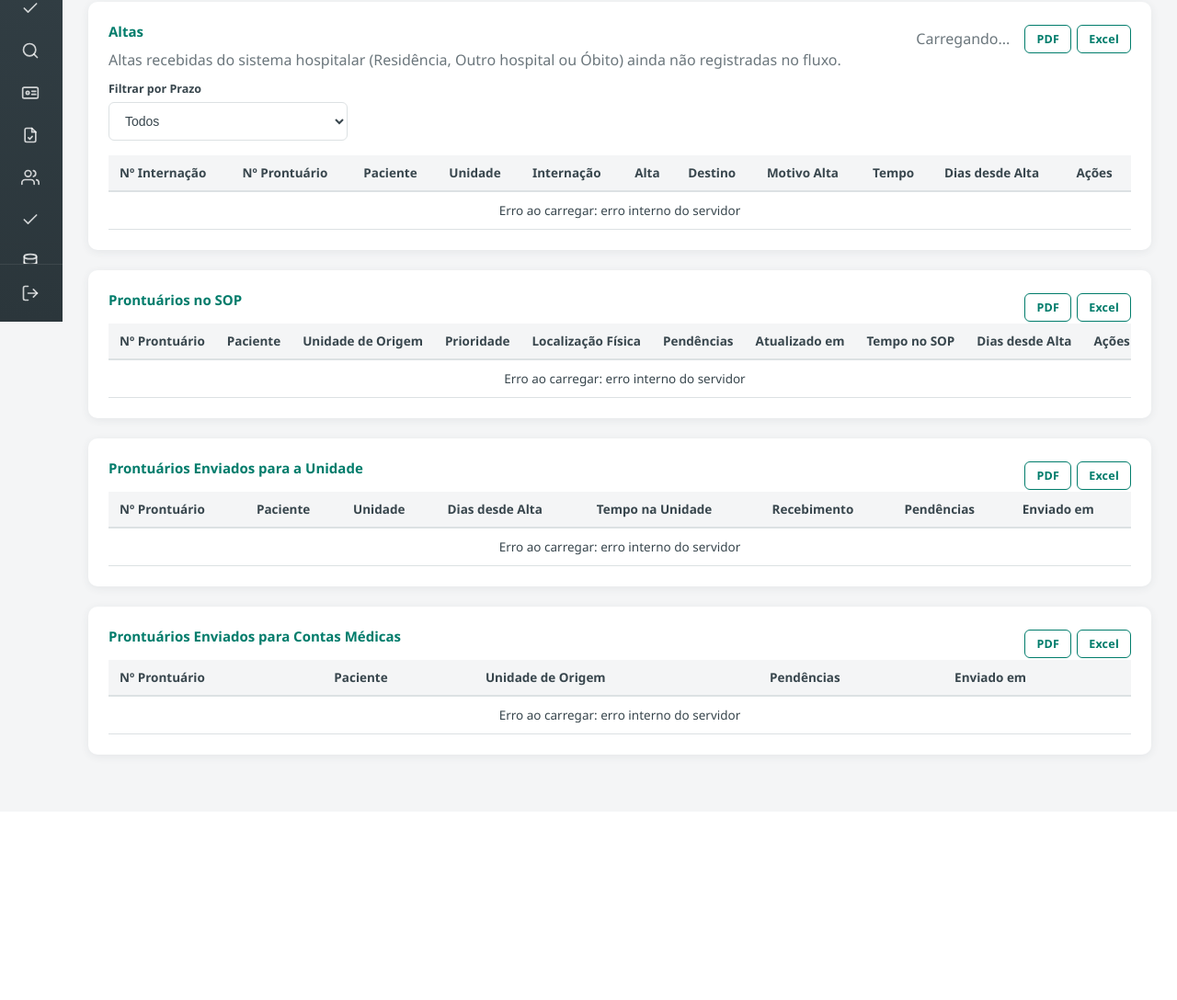
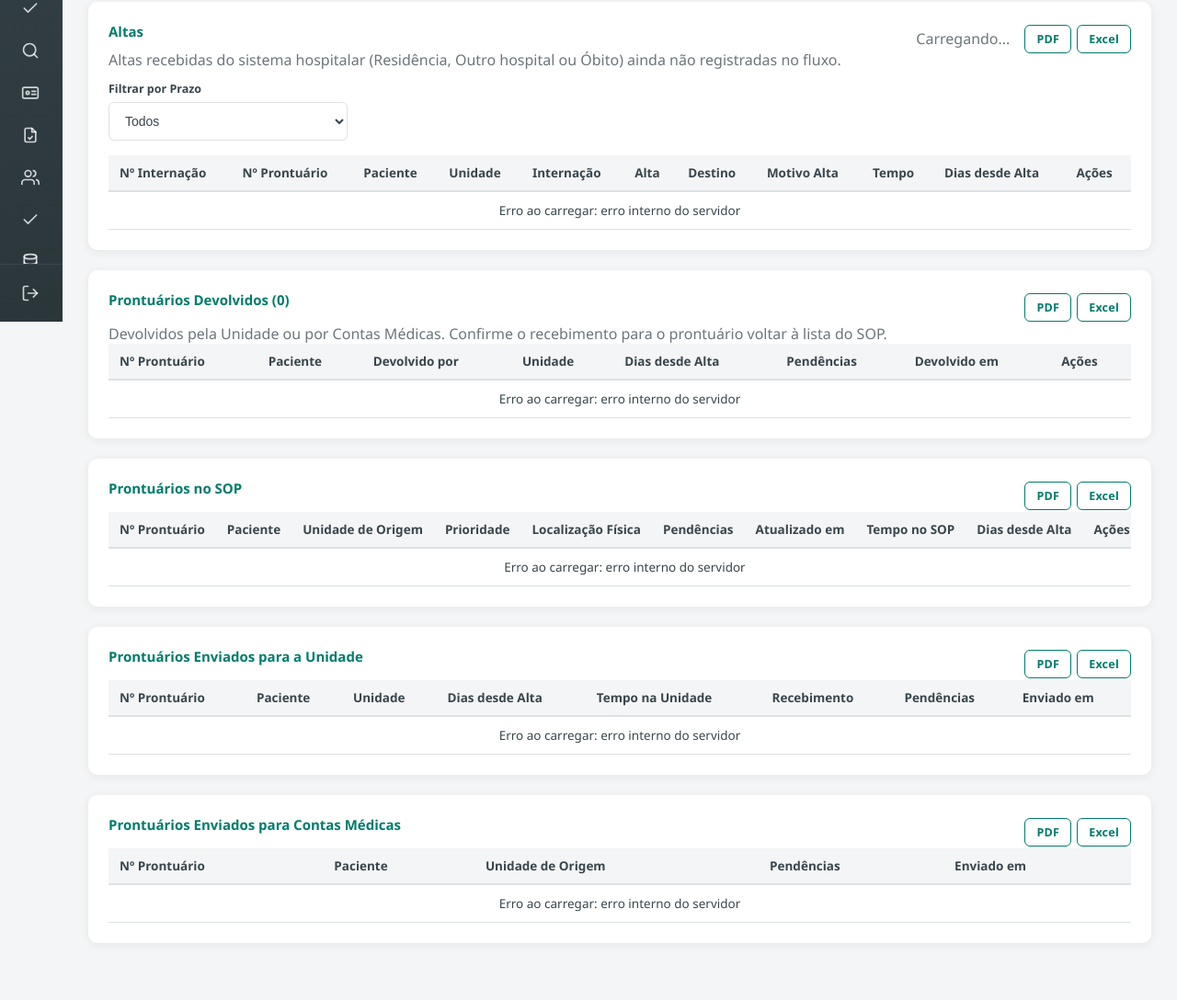
Before and after one commit to willerdantas/sop, a Flask app: page /sop in a window 1280 px wide. Shown: the part 450-1538 px from the top of the page at 92% size. Before the commit the page ends 1279 px from the top, so only its background shows below. Run offline with Flask 3, Linux system fonts and the light colour scheme; the visitor is signed in with stand-in values (Sample User, id 1); parts of the project's set-up code (start-up, migrations or seed data) failed here and were passed over; some libraries are stand-ins or nearby versions.

Commit message:
remivida obrigatoriedade de profissional na pendencia, adicionado sinalização de prontuário com 0 dias, confirmação de recepção de prontuário devolvido e ajuste para data no formato dd/mm/aa

```diff
--- a/app.py
+++ b/app.py
@@ -121,6 +121,57 @@ UNIDADES_PERMITIDAS = (
 )
 
 
+def data_br(valor):
+    """Data no padrao brasileiro: dd/mm/aa para datas e dd/mm/aa hh:mm para
+    data e hora (filtro "data_br" dos templates)."""
+    if valor in (None, ""):
+        return "-"
+    if isinstance(valor, str):
+        texto_data = valor.strip()
+        try:
+            if "T" in texto_data or " " in texto_data:
+                valor = datetime.fromisoformat(texto_data)
+            else:
+                valor = date.fromisoformat(texto_data)
+        except ValueError:
+            return texto_data
+    if isinstance(valor, datetime):
+        return valor.strftime("%d/%m/%y %H:%M")
+    if isinstance(valor, date):
+        return valor.strftime("%d/%m/%y")
+    return str(valor)
+
+
+def primeiras_entradas_internacao(isns_internacao_leito):
+    """{isn_internacao_leito: data do primeiro leito da internacao}. A data
+    gravada no prontuario e a do ultimo leito; o tempo total de internacao
+    conta desde o primeiro. Uma consulta em lote ao sistema hospitalar."""
+    isns = sorted({int(i) for i in isns_internacao_leito if i})
+    if not isns:
+        return {}
+    rows = db.query_integra(
+        """SELECT ref.isn_internacao_leito, MIN(il.dat_internacao) AS primeira_entrada
+           FROM t_internacao_leito ref
+           JOIN t_internacao_leito il ON il.isn_internacao = ref.isn_internacao
+           WHERE ref.isn_internacao_leito = ANY(%s)
+           GROUP BY ref.isn_internacao_leito""",
+        (isns,)
+    )
+    return {int(r["isn_internacao_leito"]): r["primeira_entrada"] for r in rows}
+
+
+def anexar_internacao_total(linhas):
+    """Preenche 'internacao_total_dias' (alta - primeiro leito) nos
+    prontuarios. 0 = internacao de menos de um dia (etiqueta "24h")."""
+    primeiras = primeiras_entradas_internacao(r.get("integra_isn_internacao_leito") for r in linhas)
+    for r in linhas:
+        isn = r.get("integra_isn_internacao_leito")
+        entrada = (primeiras.get(int(isn)) if isn else None) or r.get("data_internacao")
+        alta = r.get("data_alta")
+        r["internacao_total_dias"] = (alta - entrada).days if (alta and entrada) else None
+    return linhas
+
+
 def create_app():
     app = Flask(__name__)
     app.config.from_object(Config)
@@ -135,6 +186,7 @@ def create_app():
     # register_routes para o bloqueio rodar antes do controle por perfil.
     configuracao_inicial.init_app(app, ao_conectar=_seed_admin)
 
+    app.add_template_filter(data_br, "data_br")
     register_routes(app)
     return app
 
@@ -504,6 +556,8 @@ def listar_altas_pendentes():
                SELECT DISTINCT ON (il.isn_internacao)
                       il.isn_internacao_leito, il.isn_internacao, il.isn_clinica,
                       il.dat_internacao, il.dat_alta, il.hor_alta,
+                      (SELECT MIN(il2.dat_internacao) FROM t_internacao_leito il2
+                         WHERE il2.isn_internacao = il.isn_internacao) AS primeira_entrada,
                       il.isn_destino, d.dsc_destino, ma.dsc_motivo_alta,
                       c.dsc_clinica AS unidade_nome,
                       p.num_prontuario, p.dsc_nome AS paciente_nome
@@ -554,6 +608,9 @@ def listar_altas_pendentes():
             "isn_clinica": int(a["isn_clinica"]) if a["isn_clinica"] is not None else None,
             "unidade_nome": a["unidade_nome"],
             "dat_internacao": a["dat_internacao"],
+            "internacao_total_dias": ((a["dat_alta"] - (a["primeira_entrada"] or a["dat_internacao"])).days
+                                      if a["dat_alta"] and (a["primeira_entrada"] or a["dat_internacao"])
+                                      else None),
             "dat_alta": a["dat_alta"],
             "hor_alta": a["hor_alta"],
             "isn_destino": int(a["isn_destino"]) if a["isn_destino"] is not None else None,
@@ -677,6 +734,7 @@ ENDPOINT_PARA_PAGINAS = {
     "api_registrar_internacao": ("sop",),
     "api_mover_prontuario": ("sop", "unidade", "contas_medicas"),
     "api_unidades_envio_prontuario": ("sop",),
+    "api_confirmar_recebimento_sop": ("sop",),
     "api_confirmar_recebimento_prontuario": ("contas_medicas",),
     "api_editar_valores_faturamento": ("contas_medicas",),
     "api_registrar_analise_auditoria": ("contas_medicas",),
@@ -1055,6 +1113,7 @@ def register_routes(app):
             dsc_mae=dados_paciente["dsc_mae"], num_cpf=dados_paciente["num_cpf"],
             num_cns=dados_paciente["num_cns"], cids=cids,
             dias_enfermaria_calc=dias_enfermaria_calc, dias_uti_calc=dias_uti_calc,
+            internacao_24h=(anexar_internacao_total([dict(prontuario)])[0]["internacao_total_dias"] == 0),
             unidades_pendencia=unidades_pendencia,
             min_data_ocorrencia=min_data_ocorrencia, max_data_ocorrencia=max_data_ocorrencia,
         )
@@ -1126,6 +1185,8 @@ def register_routes(app):
         nome = v.termo_busca(args.get("nome"))
         data_inicio = v.data_iso(args.get("data_inicio"), "data inicial")
         data_fim = v.data_iso(args.get("data_fim"), "data final")
+        # Devolvidos ao SOP aguardando confirmacao: "1" so eles, "0" sem eles.
+        aguardando_sop = args.get("aguardando_sop")
 
         sql = """
             SELECT p.*,
@@ -1152,6 +1213,9 @@ def register_routes(app):
         if status:
             sql += " AND p.status_atual = %s"
             params.append(status)
+        if aguardando_sop in ("0", "1"):
+            sql += " AND p.aguardando_recebimento_sop = %s"
+            params.append(aguardando_sop == "1")
         if busca:
             sql += " AND (p.numero_prontuario ILIKE %s OR p.paciente_nome ILIKE %s)"
             params += [f"%{busca}%", f"%{busca}%"]
@@ -1174,6 +1238,7 @@ def register_routes(app):
 
         rows = db.query(sql, params)
         anexar_unidade_nome(rows)
+        anexar_internacao_total(rows)
 
         agora = agora_local()
         for row in rows:
@@ -1234,6 +1299,8 @@ def register_routes(app):
             return jsonify({"erro": "perfil operador so pode enviar o prontuario para o SOP"}), 403
         if destino not in destinos_permitidos_usuario():
             return jsonify({"erro": "seu perfil nao pode enviar o prontuario para este destino"}), 403
+        if atual["status_atual"] == "sop" and atual.get("aguardando_recebimento_sop"):
+            return jsonify({"erro": "confirme o recebimento do prontuario devolvido antes de movimenta-lo"}), 409
 
         # Regra de negocio: so pode ir para "contas_medicas" ou alem quando nao
         # houver pendencia cadastrada, ou todas estiverem confirmadas pelo SOP
@@ -1273,6 +1340,15 @@ def register_routes(app):
                 "UPDATE prontuarios SET status_atual = %s, unidade_id = %s, recebido_unidade_em = NULL WHERE id = %s",
                 (destino, unidade_envio, prontuario_id)
             )
+        elif destino == "sop" and atual["status_atual"] in ("unidade", "contas_medicas"):
+            # Devolvido ao SOP pela Unidade ou por Contas Medicas: fica em
+            # "Prontuarios Devolvidos" ate o SOP confirmar o recebimento.
+            db.execute(
+                """UPDATE prontuarios SET status_atual = %s, aguardando_recebimento_sop = TRUE,
+                       devolvido_sop_por = %s, recebido_sop_em = NULL, recebido_sop_usuario_id = NULL
+                   WHERE id = %s""",
+                (destino, atual["status_atual"], prontuario_id)
+            )
         else:
             db.execute(
                 "UPDATE prontuarios SET status_atual = %s WHERE id = %s",
@@ -1361,6 +1437,25 @@ def register_routes(app):
         db.execute(
             "UPDATE prontuarios SET recebido_unidade_em = NOW() WHERE id = %s",
             (prontuario_id,)
+        )
+        atualizado = db.query("SELECT * FROM prontuarios WHERE id = %s", (prontuario_id,), fetchone=True)
+        return jsonify(atualizado)
+
+    @app.route("/api/prontuarios/<int:prontuario_id>/confirmar-recebimento-sop", methods=["POST"])
+    @login_required
+    def api_confirmar_recebimento_sop(prontuario_id):
+        """SOP confirma que recebeu um prontuario devolvido pela Unidade ou por
+        Contas Medicas; a partir dai ele volta a lista "Prontuarios no SOP"."""
+        atual, erro = obter_prontuario_autorizado(prontuario_id)
+        if erro:
+            return erro
+        if atual["status_atual"] != "sop" or not atual.get("aguardando_recebimento_sop"):
+            return jsonify({"erro": "prontuario nao esta aguardando recebimento no SOP"}), 409
+        db.execute(
+            """UPDATE prontuarios SET aguardando_recebimento_sop = FALSE, recebido_sop_em = NOW(),
+                   recebido_sop_usuario_id = %s
+               WHERE id = %s""",
+            (session["usuario_id"], prontuario_id)
         )
         atualizado = db.query("SELECT * FROM prontuarios WHERE id = %s", (prontuario_id,), fetchone=True)
         return jsonify(atualizado)
@@ -1653,13 +1748,14 @@ def register_routes(app):
 
         if not prontuario_id or not descricao:
             return jsonify({"erro": "prontuario_id e descricao sao obrigatorios"}), 400
-        if not profissional or not unidade_id or not data_ocorrencia:
-            return jsonify({"erro": "profissional, unidade_id e data_ocorrencia sao obrigatorios"}), 400
+        if not unidade_id or not data_ocorrencia:
+            return jsonify({"erro": "unidade_id e data_ocorrencia sao obrigatorios"}), 400
         if tipo_pendencia_id and not db.query(
             "SELECT 1 FROM tipos_pendencia WHERE id = %s AND ativo = TRUE", (tipo_pendencia_id,), fetchone=True
         ):
             return jsonify({"erro": "tipo de pendencia invalido"}), 400
-        if not db.query_integra(
+        # Profissional e opcional; se informado, tem que existir no sistema hospitalar.
+        if profissional and not db.query_integra(
             "SELECT 1 FROM t_profissional WHERE TRIM(dsc_usuario) = %s LIMIT 1", (profissional,), fetchone=True
         ):
             return jsonify({"erro": "profissional nao encontrado no sistema hospitalar"}), 400
--- a/static/css/style.css
+++ b/static/css/style.css
@@ -677,6 +677,8 @@ table.tabela-padrao tbody tr:hover { background: #FAFBFB; }
 .badge-ok { background: rgba(15,150,136,0.14); color: var(--cor-teal-var); }
 .badge-critica { background: rgba(235,96,10,0.16); color: var(--cor-laranja); }
 .badge-media { background: rgba(243,161,51,0.18); color: #9a6115; }
+/* Internacao com tempo total de 0 dias */
+.badge-24h { background: #FFE600; color: #D00000; font-weight: 700; }
 .badge-baixa { background: rgba(83,183,217,0.16); color: var(--cor-azul-var); }
 
 .acoes-linha { display: flex; gap: 6px; flex-wrap: wrap; }
--- a/static/js/analise.js
+++ b/static/js/analise.js
@@ -19,8 +19,10 @@ document.addEventListener("DOMContentLoaded", () => {
 
   document.getElementById("form-nova-pendencia").addEventListener("submit", async (ev) => {
     ev.preventDefault();
-    if (!document.getElementById("input-profissional-selecionado").value) {
-      alert("Selecione um profissional cadastrado na lista de resultados.");
+    // Profissional e opcional, mas se algo foi digitado tem que ser escolhido na lista.
+    if (document.getElementById("input-busca-profissional").value.trim()
+        && !document.getElementById("input-profissional-selecionado").value) {
+      alert("Selecione o profissional na lista de resultados ou apague o campo.");
       return;
     }
     const form = ev.target;
--- a/static/js/analise_c_medicas.js
+++ b/static/js/analise_c_medicas.js
@@ -22,8 +22,10 @@ document.addEventListener("DOMContentLoaded", () => {
 
   document.getElementById("form-nova-pendencia").addEventListener("submit", async (ev) => {
     ev.preventDefault();
-    if (!document.getElementById("input-profissional-selecionado").value) {
-      alert("Selecione um profissional cadastrado na lista de resultados.");
+    // Profissional e opcional, mas se algo foi digitado tem que ser escolhido na lista.
+    if (document.getElementById("input-busca-profissional").value.trim()
+        && !document.getElementById("input-profissional-selecionado").value) {
+      alert("Selecione o profissional na lista de resultados ou apague o campo.");
       return;
     }
     const form = ev.target;
--- a/static/js/exportar.js
+++ b/static/js/exportar.js
@@ -48,7 +48,10 @@ function gerarPDF(cabecalhos, linhas, titulo, nomeArquivo) {
   doc.setFontSize(14);
   doc.text(titulo, 14, 15);
   doc.setFontSize(9);
-  doc.text(new Date().toLocaleString("pt-BR"), 14, 21);
+  const agora = new Date();
+  const dois = (n) => String(n).padStart(2, "0");
+  doc.text(`${dois(agora.getDate())}/${dois(agora.getMonth() + 1)}/${dois(agora.getFullYear() % 100)} `
+    + `${dois(agora.getHours())}:${dois(agora.getMinutes())}`, 14, 21);
   doc.autoTable({
     head: [cabecalhos],
     body: linhas,
--- a/static/js/main.js
+++ b/static/js/main.js
@@ -175,17 +175,33 @@ function formatarData(isoString) {
   // sem na verdade converter nada. Aqui forcamos a leitura de volta em UTC
   // para recuperar exatamente a hora local gravada no banco, sem aplicar o
   // fuso do navegador por cima (o que deslocaria a hora de novo).
-  return d.toLocaleString("pt-BR", {
-    day: "2-digit", month: "2-digit", year: "numeric",
-    hour: "2-digit", minute: "2-digit",
-    timeZone: "UTC",
-  });
+  if (isNaN(d)) return "-";
+  return `${formatarDataSimples(isoString)} ${String(d.getUTCHours()).padStart(2, "0")}:${String(d.getUTCMinutes()).padStart(2, "0")}`;
 }
 
+/** Data no padrao brasileiro dd/mm/aa (lida em UTC, ver formatarData). */
 function formatarDataSimples(dateString) {
   if (!dateString) return "-";
   const d = new Date(dateString);
-  return d.toLocaleDateString("pt-BR", { day: "2-digit", month: "2-digit", year: "numeric", timeZone: "UTC" });
+  if (isNaN(d)) return "-";
+  const dois = (n) => String(n).padStart(2, "0");
+  return `${dois(d.getUTCDate())}/${dois(d.getUTCMonth() + 1)}/${dois(d.getUTCFullYear() % 100)}`;
+}
+
+/** Hora hh:mm a partir de "14:30", "14:30:00" etc. */
+function formatarHora(hora) {
+  if (!hora) return "";
+  const partes = String(hora).trim().split(":");
+  if (partes.length < 2) return String(hora).trim();
+  return `${partes[0].padStart(2, "0")}:${partes[1].padStart(2, "0")}`;
+}
+
+/** Etiqueta "24h" (fundo amarelo, letra vermelha) para internacao com
+ * tempo total de 0 dias (entrada e alta no mesmo dia). */
+function etiqueta24h(diasInternacao) {
+  return diasInternacao === 0
+    ? ` <span class="badge badge-24h" title="Internação de menos de um dia">24h</span>`
+    : "";
 }
 
 /**
--- a/static/js/sop.js
+++ b/static/js/sop.js
@@ -10,6 +10,7 @@ let altasPaginaAtual = 1;
 document.addEventListener("DOMContentLoaded", () => {
   carregarSOP();
   carregarAltas(1);
+  carregarDevolvidos();
   carregarEnviadosUnidade();
   carregarEnviadosContas();
 
@@ -62,7 +63,7 @@ async function carregarSOP() {
   const dataInicio = document.getElementById("filtro-data-inicio").value;
   const dataFim = document.getElementById("filtro-data-fim").value;
 
-  const params = new URLSearchParams({ status: "sop" });
+  const params = new URLSearchParams({ status: "sop", aguardando_sop: "0" });
   if (nome) params.set("nome", nome);
   if (numero) params.set("numero", numero);
   if (dataInicio) params.set("data_inicio", dataInicio);
@@ -141,7 +142,7 @@ function renderizarTabela(lista) {
 
   tbody.innerHTML = lista.map((p) => `
     <tr>
-      <td><strong>${esc(p.numero_prontuario)}</strong></td>
+      <td><strong>${esc(p.numero_prontuario)}</strong>${etiqueta24h(p.internacao_total_dias)}</td>
       <td>${esc(p.paciente_nome)}</td>
       <td>${esc(p.unidade_nome || "-")}</td>
       <td>${p.prioridade === "urgente" ? '<span class="badge badge-pendencia">Urgente</span>' : "Normal"}</td>
@@ -214,7 +215,7 @@ async function buscarTodasAltasParaExportar() {
     a.paciente_nome,
     a.unidade_nome || "-",
     formatarDataSimples(a.dat_internacao),
-    `${formatarDataSimples(a.dat_alta)}${a.hor_alta ? " " + a.hor_alta : ""}`,
+    `${formatarDataSimples(a.dat_alta)}${a.hor_alta ? " " + formatarHora(a.hor_alta) : ""}`,
     a.dsc_destino || "-",
     a.dsc_motivo_alta || "-",
     formatarHorasTexto(a.horas_uteis_desde_alta),
@@ -269,11 +270,11 @@ async function carregarAltas(pagina) {
     tbody.innerHTML = lista.map((a) => `
       <tr>
         <td>${esc(a.isn_internacao)}</td>
-        <td>${a.num_prontuario ? esc(a.num_prontuario) : '<span class="texto-suave">não informado</span>'}</td>
+        <td>${a.num_prontuario ? esc(a.num_prontuario) : '<span class="texto-suave">não informado</span>'}${etiqueta24h(a.internacao_total_dias)}</td>
         <td>${esc(a.paciente_nome)}</td>
         <td>${esc(a.unidade_nome || "-")}</td>
         <td>${esc(formatarDataSimples(a.dat_internacao))}</td>
-        <td>${esc(formatarDataSimples(a.dat_alta))}${esc(a.hor_alta ? " " + a.hor_alta : "")}</td>
+        <td>${esc(formatarDataSimples(a.dat_alta))}${esc(a.hor_alta ? " " + formatarHora(a.hor_alta) : "")}</td>
         <td><span class="badge ${esc(DESTINO_BADGE_CLASSE[a.dsc_destino] || "badge-unidade")}">${esc(a.dsc_destino || "-")}</span></td>
         <td>${esc(a.dsc_motivo_alta || "-")}</td>
         <td>${formatarTimerHorasUteis(a.horas_uteis_desde_alta)}</td>
@@ -302,7 +303,7 @@ function abrirModalRegistrarAlta(isn) {
   document.getElementById("alta-paciente-nome").textContent = a.paciente_nome || "-";
   document.getElementById("alta-unidade-nome").textContent = a.unidade_nome || "-";
   document.getElementById("alta-data-internacao").textContent = formatarDataSimples(a.dat_internacao);
-  document.getElementById("alta-data-alta").textContent = `${formatarDataSimples(a.dat_alta)}${a.hor_alta ? " " + a.hor_alta : ""}`;
+  document.getElementById("alta-data-alta").textContent = `${formatarDataSimples(a.dat_alta)}${a.hor_alta ? " " + formatarHora(a.hor_alta) : ""}`;
   document.getElementById("alta-numero-prontuario").textContent = a.num_prontuario;
   document.getElementById("alta-destino").textContent = a.dsc_destino || "-";
   document.getElementById("alta-motivo").textContent = a.dsc_motivo_alta || "-";
@@ -312,6 +313,48 @@ function abrirModalRegistrarAlta(isn) {
   form.querySelector('[name="isn_internacao_leito"]').value = a.isn_internacao_leito;
 
   abrirModal("modal-registrar-alta");
+}
+
+async function carregarDevolvidos() {
+  const tbody = document.getElementById("tbody-devolvidos");
+  try {
+    const lista = await apiFetch(`/api/prontuarios?status=sop&aguardando_sop=1`);
+    document.getElementById("total-devolvidos").textContent = lista.length;
+    if (!lista.length) {
+      tbody.innerHTML = `<tr><td colspan="8" class="vazio-estado">Nenhum prontuário devolvido aguardando recebimento.</td></tr>`;
+      return;
+    }
+    const ORIGEM = { unidade: "Unidade", contas_medicas: "Contas Médicas" };
+    tbody.innerHTML = lista.map((p) => `
+      <tr>
+        <td><strong>${esc(p.numero_prontuario)}</strong>${etiqueta24h(p.internacao_total_dias)}</td>
+        <td>${esc(p.paciente_nome)}</td>
+        <td><span class="badge badge-media">${esc(ORIGEM[p.devolvido_sop_por] || p.devolvido_sop_por || "-")}</span></td>
+        <td>${esc(p.unidade_nome || "-")}</td>
+        <td>${badgeDiasAlta(p.dias_desde_alta)}</td>
+        <td>${p.pendencias_abertas > 0
+            ? `<span class="badge badge-pendencia">${esc(p.pendencias_abertas)} aberta(s)</span>`
+            : `<span class="badge badge-ok">Sem pendência</span>`}</td>
+        <td>${esc(formatarData(p.entrou_sop_em || p.atualizado_em))}</td>
+        <td class="acoes-linha">
+          <button class="btn btn-primario btn-sm" onclick="confirmarRecebimentoSop(${esc(p.id)})">Confirmar Recebimento</button>
+        </td>
+      </tr>
+    `).join("");
+  } catch (e) {
+    tbody.innerHTML = `<tr><td colspan="8" class="vazio-estado">Erro ao carregar: ${esc(e.message)}</td></tr>`;
+  }
+}
+
+async function confirmarRecebimentoSop(id) {
+  if (!confirm("Confirmar o recebimento deste prontuário devolvido?")) return;
+  try {
+    await apiFetch(`/api/prontuarios/${id}/confirmar-recebimento-sop`, { method: "POST" });
+    carregarDevolvidos();
+    carregarSOP();
+  } catch (e) {
+    alert(e.message);
+  }
 }
 
 async function carregarEnviadosUnidade() {
@@ -327,7 +370,7 @@ async function carregarEnviadosUnidade() {
 
     tbody.innerHTML = lista.map((p) => `
       <tr>
-        <td><strong>${esc(p.numero_prontuario)}</strong></td>
+        <td><strong>${esc(p.numero_prontuario)}</strong>${etiqueta24h(p.internacao_total_dias)}</td>
         <td>${esc(p.paciente_nome)}</td>
         <td>${esc(p.unidade_nome || "-")}</td>
         <td>${badgeDiasAlta(p.dias_desde_alta)}</td>
@@ -357,7 +400,7 @@ async function carregarEnviadosContas() {
 
     tbody.innerHTML = lista.map((p) => `
       <tr>
-        <td><strong>${esc(p.numero_prontuario)}</strong></td>
+        <td><strong>${esc(p.numero_prontuario)}</strong>${etiqueta24h(p.internacao_total_dias)}</td>
         <td>${esc(p.paciente_nome)}</td>
         <td>${esc(p.unidade_nome || "-")}</td>
         <td>${p.pendencias_abertas > 0
--- a/static/js/unidade.js
+++ b/static/js/unidade.js
@@ -55,7 +55,7 @@ function renderizarEnviados(lista) {
 
   tbody.innerHTML = lista.map((p) => `
     <tr>
-      <td><strong>${esc(p.numero_prontuario)}</strong></td>
+      <td><strong>${esc(p.numero_prontuario)}</strong>${etiqueta24h(p.internacao_total_dias)}</td>
       <td>${esc(p.paciente_nome)}</td>
       <td>${esc(p.unidade_nome || "-")}</td>
       <td>${p.pendencias_abertas > 0
@@ -96,7 +96,7 @@ function renderizarTabela(lista) {
 
   tbody.innerHTML = lista.map((p) => `
     <tr>
-      <td><strong>${esc(p.numero_prontuario)}</strong></td>
+      <td><strong>${esc(p.numero_prontuario)}</strong>${etiqueta24h(p.internacao_total_dias)}</td>
       <td>${esc(p.paciente_nome)}</td>
       <td>${esc(p.unidade_nome || "-")}</td>
       <td>${p.prioridade === "urgente" ? '<span class="badge badge-pendencia">Urgente</span>' : "Normal"}</td>
@@ -144,7 +144,7 @@ async function carregarPendenciasUnidade() {
 
     tbody.innerHTML = pendentes.map((p) => `
       <tr>
-        <td><strong>${esc(p.numero_prontuario)}</strong></td>
+        <td><strong>${esc(p.numero_prontuario)}</strong>${etiqueta24h(p.internacao_total_dias)}</td>
         <td>${esc(p.paciente_nome)}</td>
         <td>${esc(p.tipo_descricao || "-")}</td>
         <td>${esc(p.profissional || "-")}</td>
--- a/templates/sop.html
+++ b/templates/sop.html
@@ -102,6 +102,33 @@
     <button class="btn btn-outline btn-sm" id="btn-altas-anterior" type="button">Anterior</button>
     <span class="texto-suave" id="altas-pagina-info">Página 1 de 1</span>
     <button class="btn btn-outline btn-sm" id="btn-altas-proxima" type="button">Próxima</button>
+  </div>
+</div>
+
+<div class="card-branco">
+  <div class="flex-entre">
+    <h3>Prontuários Devolvidos (<span id="total-devolvidos">0</span>)</h3>
+    {{ exportar.botoes('tbody-devolvidos', 'Prontuários Devolvidos', 'prontuarios_devolvidos') }}
+  </div>
+  <p class="texto-suave">Devolvidos pela Unidade ou por Contas Médicas. Confirme o recebimento para o prontuário voltar à lista do SOP.</p>
+  <div class="tabela-wrap">
+    <table class="tabela-padrao">
+      <thead>
+        <tr>
+          <th>Nº Prontuário</th>
+          <th>Paciente</th>
+          <th>Devolvido por</th>
+          <th>Unidade</th>
+          <th>Dias desde Alta</th>
+          <th>Pendências</th>
+          <th>Devolvido em</th>
+          <th>Ações</th>
+        </tr>
+      </thead>
+      <tbody id="tbody-devolvidos">
+        <tr><td colspan="8" class="vazio-estado">Carregando...</td></tr>
+      </tbody>
+    </table>
   </div>
 </div>
 
```
Also changed, not shown: db.py (+13 -10 lines), sql/migracoes.sql (added, +18 -0 lines), static/js/contas_medicas.js (+5 -5 lines), templates/analise.html (+10 -10 lines), templates/analise_c_medicas.html (+10 -10 lines), templates/analise_unidade.html (+8 -8 lines).
